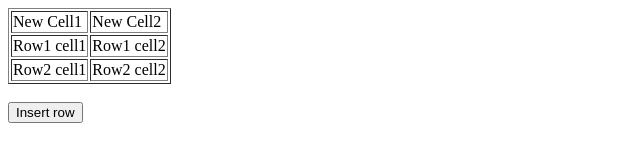
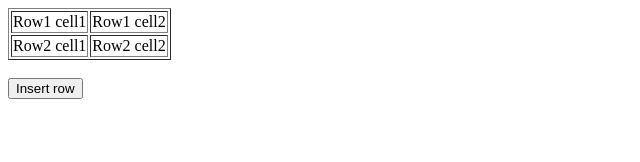
Before and after one commit to acciojob/create-table-1-Bluetooth-stack, a website: page main.html in a window 1280 px wide. Shown: the whole page, without its empty margins (0-640 px from the left). Drawn offline with Linux system fonts and the light colour scheme.

Commit message:
created a submission

```diff
--- a/main.html
+++ b/main.html
@@ -10,10 +10,6 @@
 
 <body>
 	<table id="sampleTable" border="1">
-		<tr>
-			<td>New Cell1</td>
-			<td>New Cell2</td>
-		</tr>
 		<tr><td>Row1 cell1</td>
 		<td>Row1 cell2</td></tr>
 		<tr><td>Row2 cell1</td>
```
